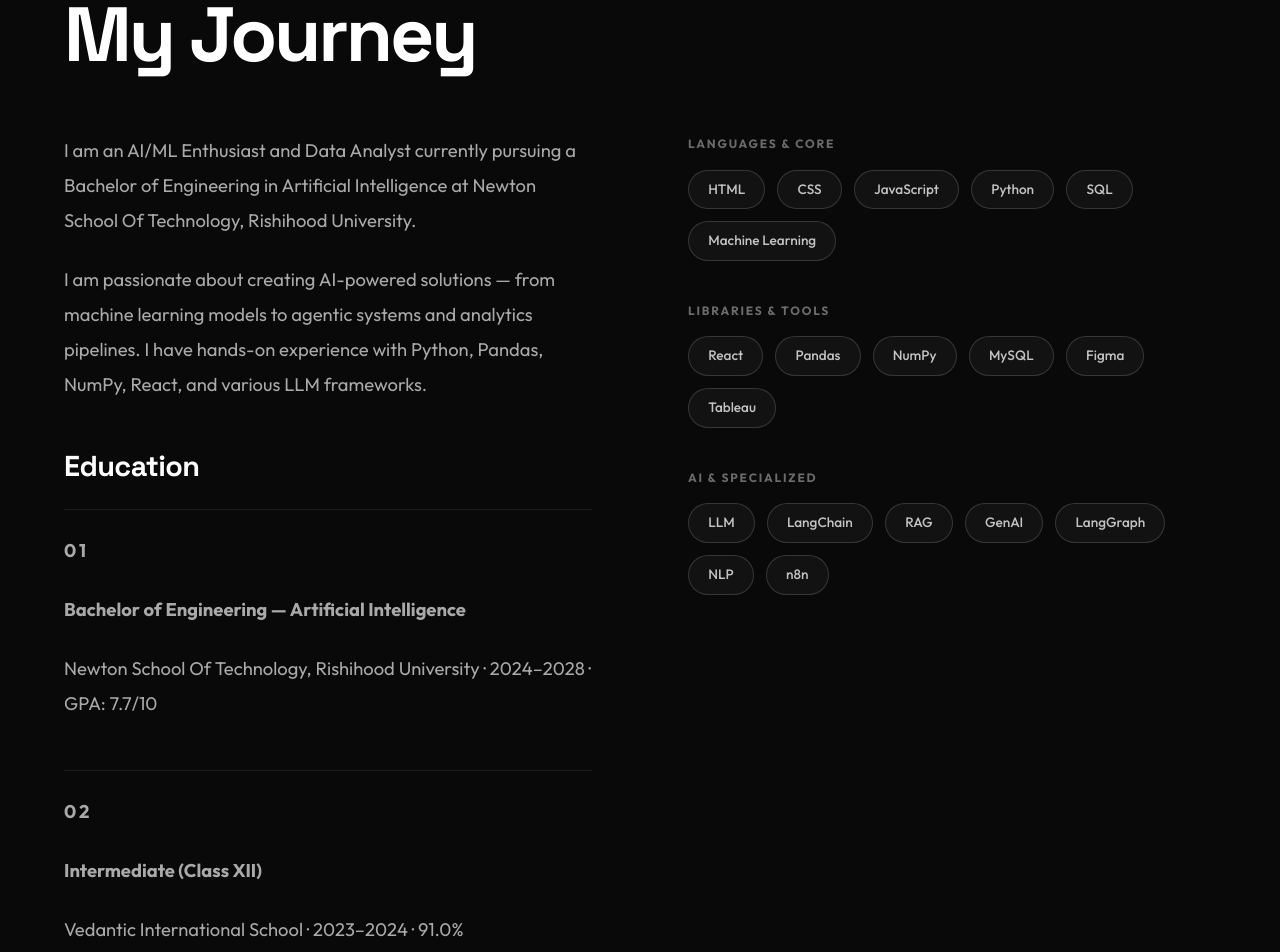
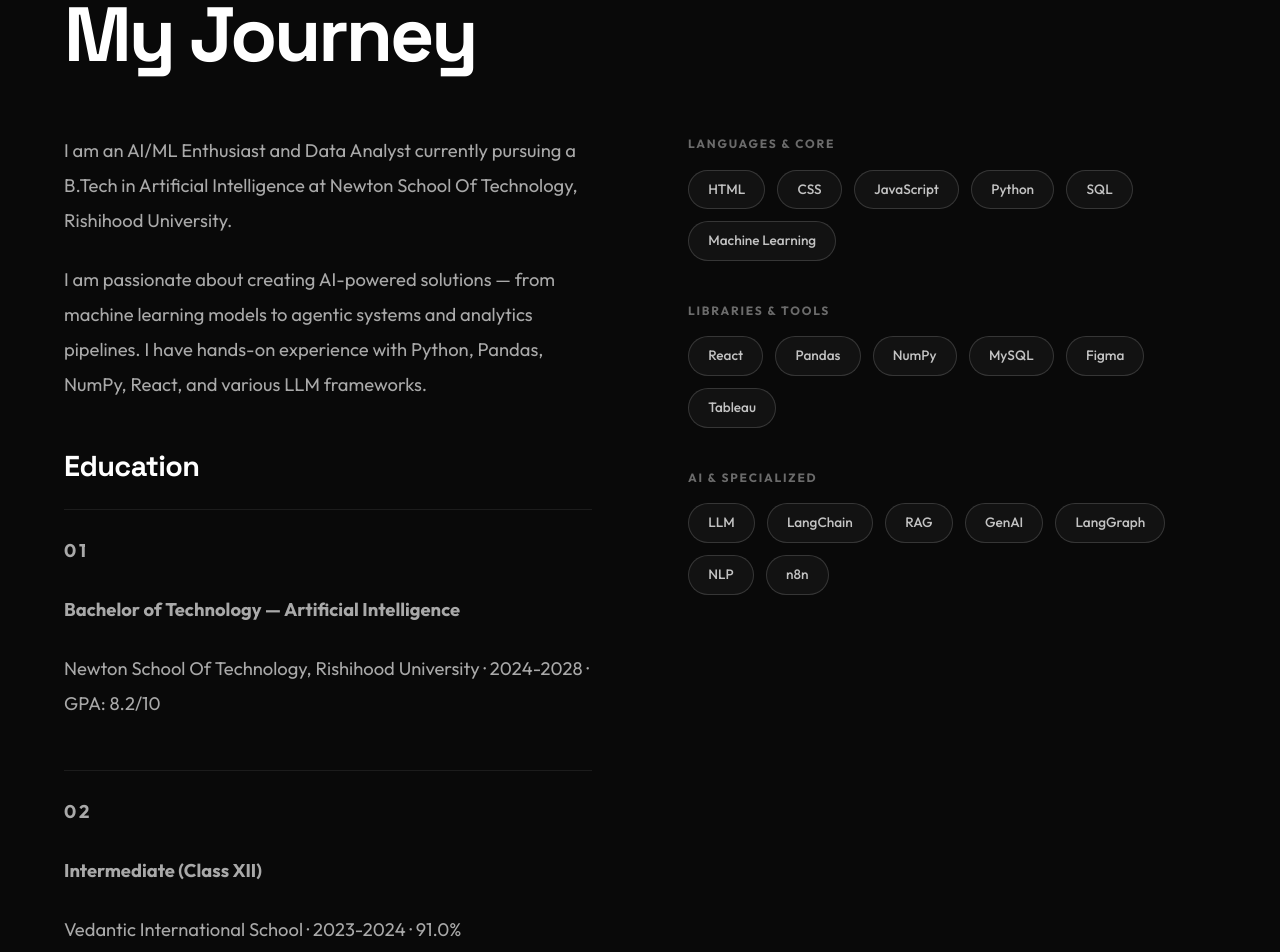
Before and after one commit to connectwithvanshika/Portfolio-2026, a React (Vite) app: page / in a window 1280 px wide. Shown: the part 2300-3252 px from the top of the page. Built offline with nearby package versions, Linux system fonts and the light colour scheme.

Commit message:
intro changes

```diff
--- a/src/components/About.jsx
+++ b/src/components/About.jsx
@@ -49,7 +49,7 @@ const About = () => {
           {/* Left — story + education */}
           <div className="about-text">
             <p>
-              I am an AI/ML Enthusiast and Data Analyst currently pursuing a Bachelor of Engineering
+              I am an AI/ML Enthusiast and Data Analyst currently pursuing a B.Tech
               in Artificial Intelligence at Newton School Of Technology, Rishihood University.
             </p>
             <p>
@@ -63,13 +63,13 @@ const About = () => {
             <div className="edu-list">
               <div className="edu-item">
                 <p className="edu-num">01</p>
-                <p className="edu-title">Bachelor of Engineering — Artificial Intelligence</p>
-                <p className="edu-sub">Newton School Of Technology, Rishihood University · 2024–2028 · GPA: 7.7/10</p>
+                <p className="edu-title">Bachelor of Technology — Artificial Intelligence</p>
+                <p className="edu-sub">Newton School Of Technology, Rishihood University · 2024-2028 · GPA: 8.2/10</p>
               </div>
               <div className="edu-item">
                 <p className="edu-num">02</p>
                 <p className="edu-title">Intermediate (Class XII)</p>
-                <p className="edu-sub">Vedantic International School · 2023–2024 · 91.0%</p>
+                <p className="edu-sub">Vedantic International School · 2023-2024 · 91.0%</p>
               </div>
             </div>
           </div>
```
